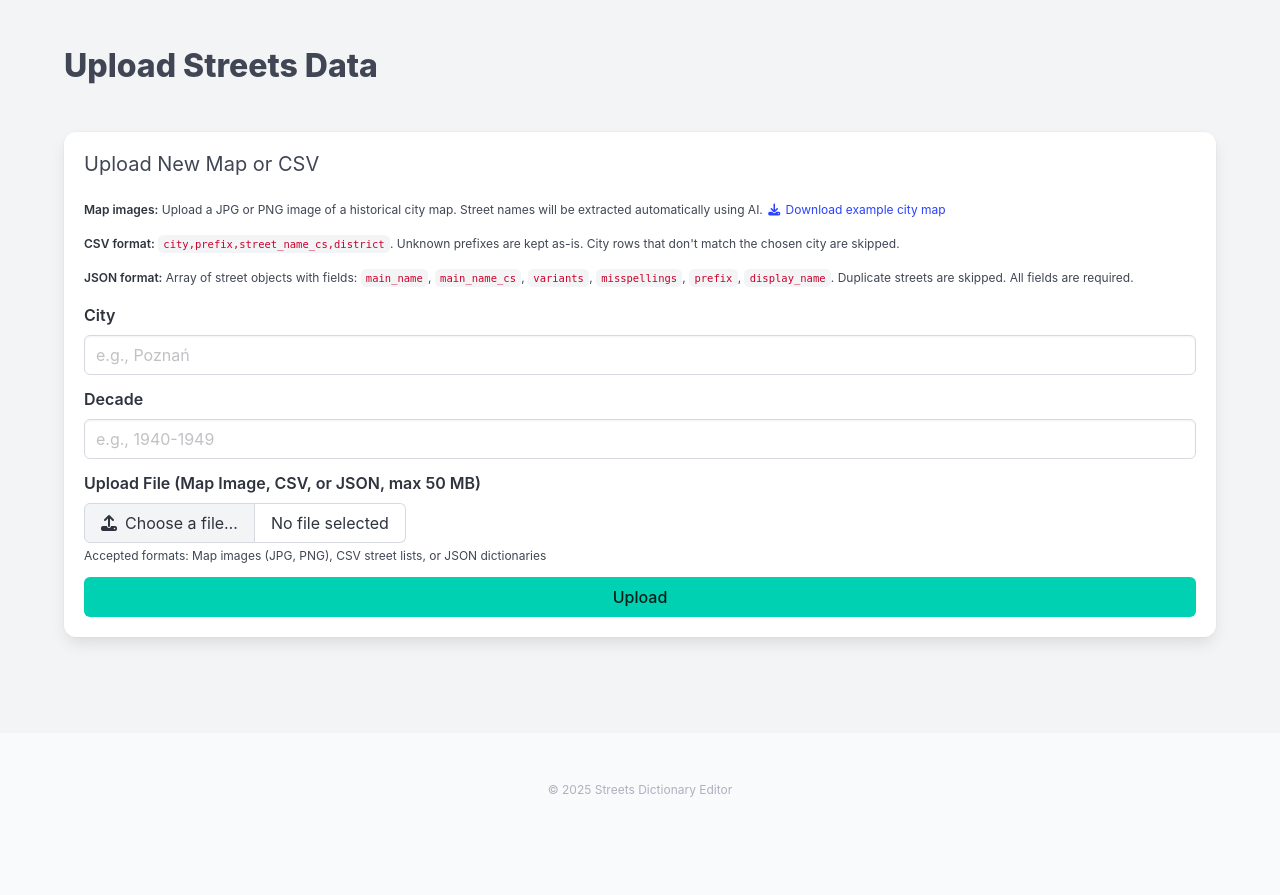
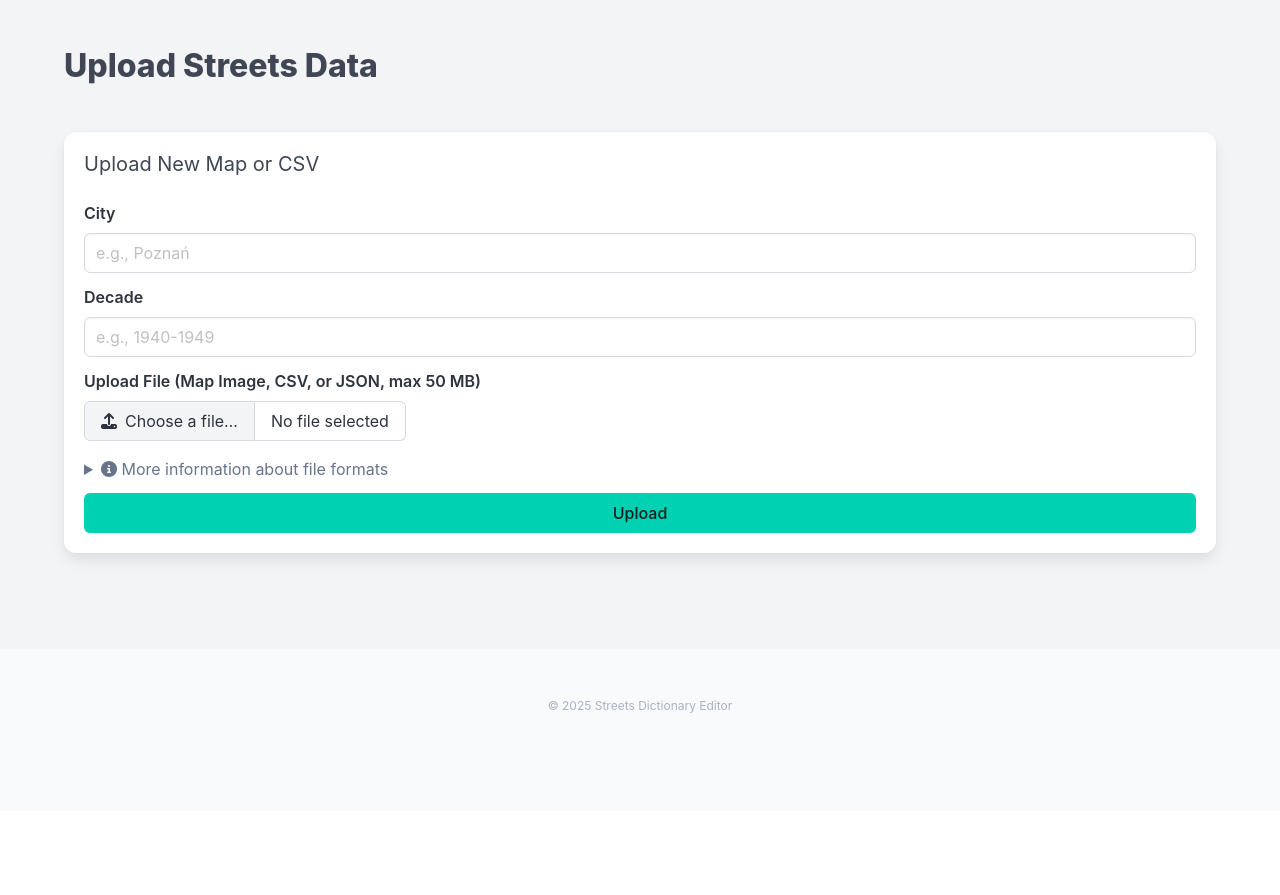
Before and after one commit to maneo/streets-editor, a Flask app: page / in a window 1280 px wide. Shown: the part 52-947 px from the top of the page. After the commit the page ends 765 px from the top, so only its background shows below. Run offline with Flask 3, Linux system fonts and the light colour scheme; the visitor is signed in with stand-in values (Sample User, id 1); data that the repository does not hold is empty.

Commit message:
hiding file formats details in collapseable div

```diff
--- a/app/templates/upload.html
+++ b/app/templates/upload.html
@@ -7,23 +7,6 @@
     <h1 class="title is-3 mb-6 has-text-grey-dark">Upload Streets Data</h1>
     <div class="box mb-6">
         <h2 class="subtitle is-5">Upload New Map or CSV</h2>
-
-        <p class="content is-small mb-4">
-            <strong>Map images:</strong> Upload a JPG or PNG image of a historical city map. Street names will be extracted automatically using AI.
-            <a href="{{ url_for('static', filename='images/example.png') }}" download>
-                <span class="icon is-small"><i class="fas fa-download"></i></span>
-                <span>Download example city map</span>
-            </a>
-        </p>
-        <p class="content is-small mb-4">
-            <strong>CSV format:</strong> <code>city,prefix,street_name_cs,district</code>.
-            Unknown prefixes are kept as-is. City rows that don't match the chosen city are skipped.
-        </p>
-        <p class="content is-small mb-4">
-            <strong>JSON format:</strong> Array of street objects with fields: <code>main_name</code>, <code>main_name_cs</code>, <code>variants</code>, <code>misspellings</code>, <code>prefix</code>, <code>display_name</code>.
-            Duplicate streets are skipped. All fields are required.
-        </p>
-
 
         <form method="POST" action="{{ url_for('upload.upload_file') }}" enctype="multipart/form-data">
             <div class="field">
@@ -81,7 +64,34 @@
                         </label>
                     </div>
                 </div>
-                <p class="help">Accepted formats: Map images (JPG, PNG), CSV street lists, or JSON dictionaries</p>
+
+                <details class="mt-4">
+                    <summary class="is-clickable has-text-grey" style="cursor: pointer;">
+                        <span class="icon is-small">
+                            <i class="fas fa-info-circle"></i>
+                        </span>
+                        <span>More information about file formats</span>
+                    </summary>
+                    <div class="mt-3">
+                        <p class="help">Accepted formats: Map images (JPG, PNG), CSV street lists, or JSON dictionaries</p>
+                        <p class="content is-small mb-4">
+                            <strong>Map images:</strong> Upload a JPG or PNG image of a historical city map. Street names will be extracted automatically using AI.
+                            <a href="{{ url_for('static', filename='images/example.png') }}" download>
+                                <span class="icon is-small"><i class="fas fa-download"></i></span>
+                                <span>Download example city map</span>
+                            </a>
+                        </p>
+                        <p class="content is-small mb-4">
+                            <strong>CSV format:</strong> <code>city,prefix,street_name_cs,district</code>.
+                            Unknown prefixes are kept as-is. City rows that don't match the chosen city are skipped.
+                        </p>
+                        <p class="content is-small mb-4">
+                            <strong>JSON format:</strong> Array of street objects with fields: <code>main_name</code>, <code>main_name_cs</code>, <code>variants</code>, <code>misspellings</code>, <code>prefix</code>, <code>display_name</code>.
+                            Duplicate streets are skipped. All fields are required.
+                        </p>
+                    </div>
+                </details>
+
             </div>
 
             <div class="field">
```
